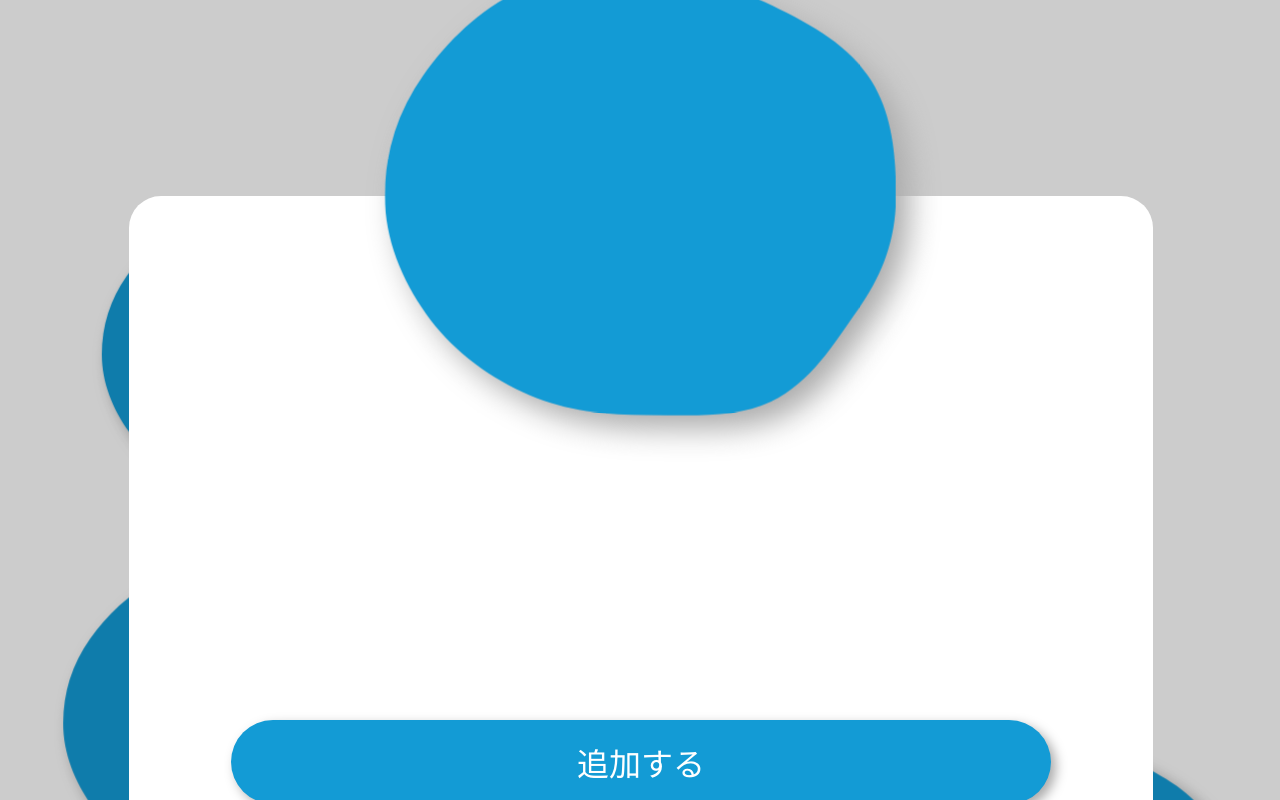
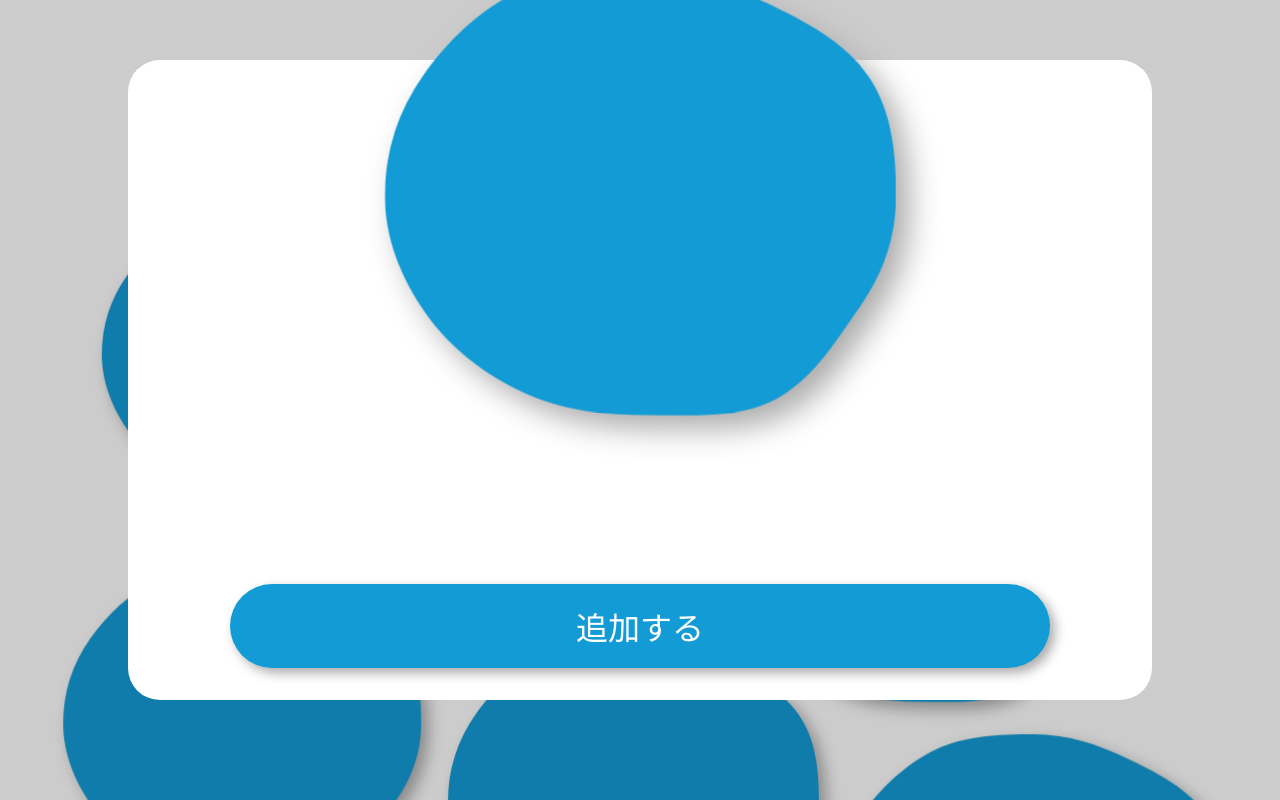
Before and after one commit to Noted-run/Screat, a plain HTML site: page potatis/PotatisSourceSelect/index.html in a window 1280 px wide. Both pictures are taken after a click on the element 659 px from the left and 192 px from the top of the page. Shown: the top 800 px of the page. Drawn offline with Linux system fonts and the light colour scheme.

Commit message:
ほとんど完成

```diff
--- a/potatis/PotatisSourceSelect/script.js
+++ b/potatis/PotatisSourceSelect/script.js
@@ -15,7 +15,7 @@ let centerY = 0
 let moveX = 0
 let moveY = 0
 
-const baseAnimDuration = '1.5s'
+const baseAnimDuration = '1.2s'
 const selectedSourceSize = window.innerWidth * 0.4
 const choicedSourceSize = window.innerWidth * 0.2
 
@@ -57,9 +57,11 @@ const confirmSource = (index)=>{
 		sourceSelecterContainerList[index].style.transitionDuration = '0s'
 		sourceDetail.style.transitionDuration = `0s`
 		sourceSelecterContainerList[index].style.zIndex = '5'
-		sourceDetail.style.top = `${selectedRect.y + selectedRect.height / 2}px`
-		sourceDetail.style.left = `${selectedRect.x}px`
-		sourceDetail.style.transform = getTransformStyle(0, 0, 0)
+		sourceDetail.style.transform = `scale(1)`
+		sourceDetail.style.transform = getTransformStyle(
+			selectedRect.x + selectedRect.width/ 2 - document.body.clientWidth * 0.8 /2,
+			selectedRect.y + selectedRect.height / 2,
+			0)
 
 		/*アニメーション的な変化は遅延をかける */
 		setTimeout(() => {
@@ -68,8 +70,8 @@ const confirmSource = (index)=>{
 			sourceDetailRect = sourceDetail.getBoundingClientRect()
 			sourceDetail.style.transitionDuration = baseAnimDuration
 			sourceDetail.style.transform = getTransformStyle(
-				centerX - (sourceDetailRect.x + sourceDetailRect.width / 2),
-				moveY,
+				centerX - document.body.clientWidth * 0.8 /2,
+				selectedRect.y + moveY,
 				1)
 		}, 100)
 
@@ -104,8 +106,8 @@ sourceDecideBtn.onclick = () => {
 		moveY + (window.innerHeight - selectedRect.y) * 0.8,
 		choicedSourceSize / selectedRect.width)
 	sourceDetail.style.transform = getTransformStyle(
-		centerX - (sourceDetailRect.x + sourceDetailRect.width / 2),
-		moveY,
+		centerX - document.body.clientWidth * 0.8 /2,
+		window.innerHeight * 0.3,
 		0)
 	overlay.classList.remove('visible')
 	sourceSelecterContainerList[selectedSourceIndex].style.zIndex = '10'
--- a/potatis/PotatisSourceSelect/style.css
+++ b/potatis/PotatisSourceSelect/style.css
@@ -7,7 +7,7 @@
 .source-selecter-container{
 	position:absolute;
 	z-index:0;
-	transition-timing-function:cubic-bezier(0.075, 0.82, 0.165, 1);
+	transition-timing-function:ease-in-out;
 }
 
 .source-selecter{
@@ -40,7 +40,6 @@
 
 #selected-source-detail{
 	display: flex;
-	overflow: hidden;
 	justify-content: center;
 	align-items: flex-end;
 	position: fixed;
@@ -53,7 +52,7 @@
 	border-radius: 2em;
 	background-color:#FFF;
 	transform-origin: top center;
-	transition-timing-function:cubic-bezier(0.075, 0.82, 0.165, 1);
+	transition-timing-function:ease-in-out;
 	transform:scale(0)
 }
 
```
